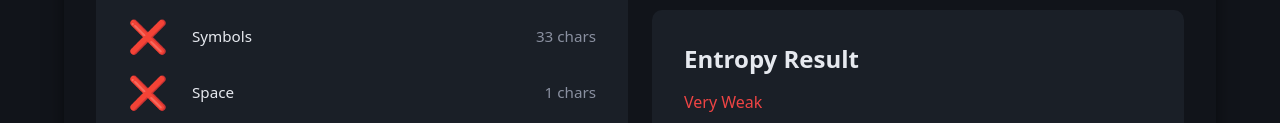
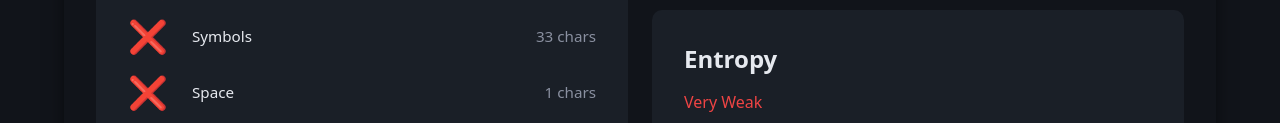
Before and after one commit to BradlySharpe/password-checker, a plain HTML site: page index.html in a window 1280 px wide. Shown: the part 1241-1364 px from the top of the page. Drawn offline with nearby package versions, Linux system fonts and the light colour scheme; no server answers.

Commit message:
Update panel headings

```diff
--- a/index.html
+++ b/index.html
@@ -111,7 +111,7 @@
                     <p class="info" id="lengthWhy">No password entered</p>
                 </div>
                 <div class=" panel result">
-                    <h2>Entropy Result</h2>
+                    <h2>Entropy</h2>
                     <div id="verdict" class="bad">Very Weak</div>
                     <div id="bits" class="bad">~0 Bits</div>
                     <p class="info" id="why">No password entered</p>
```
